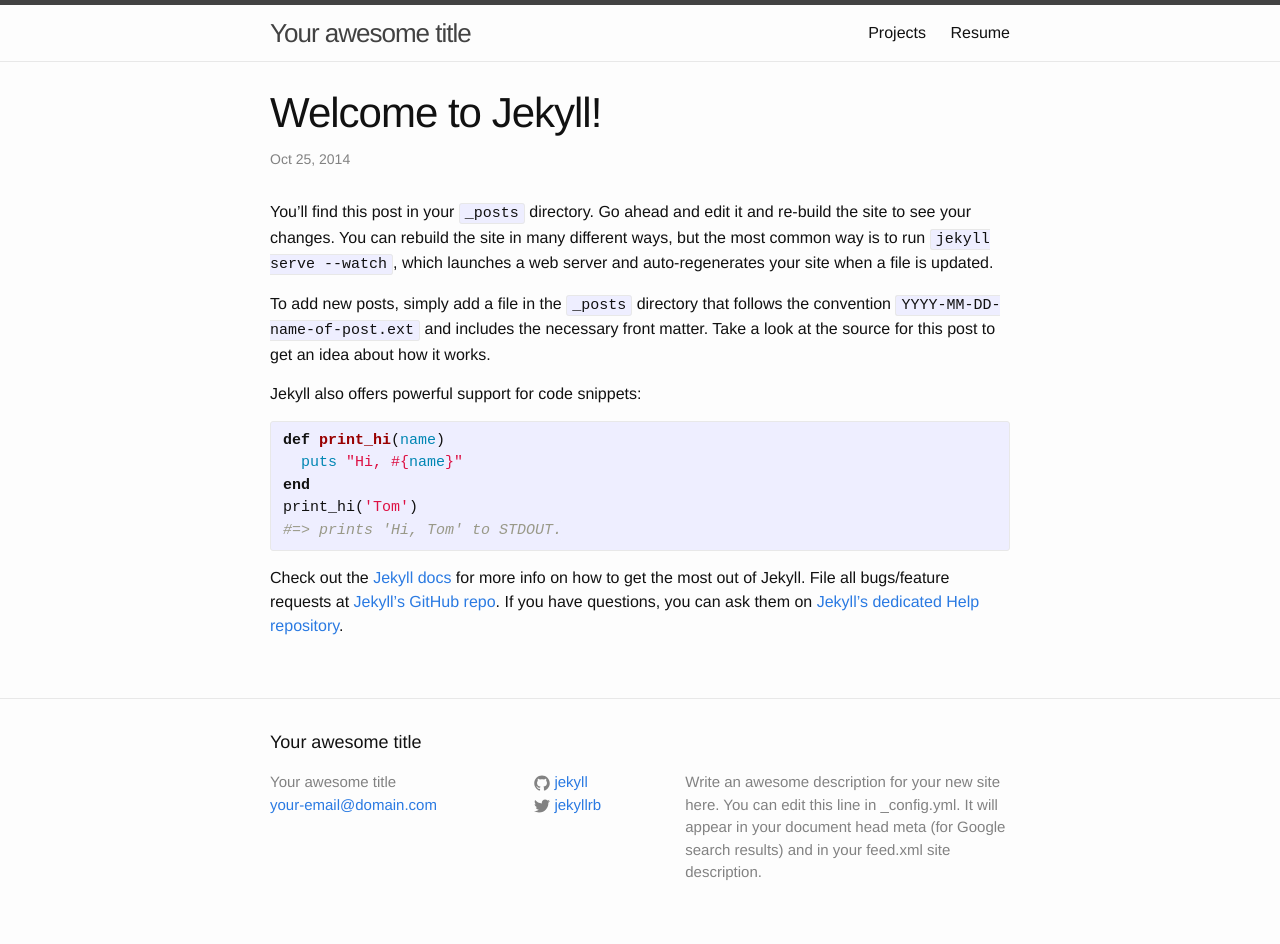
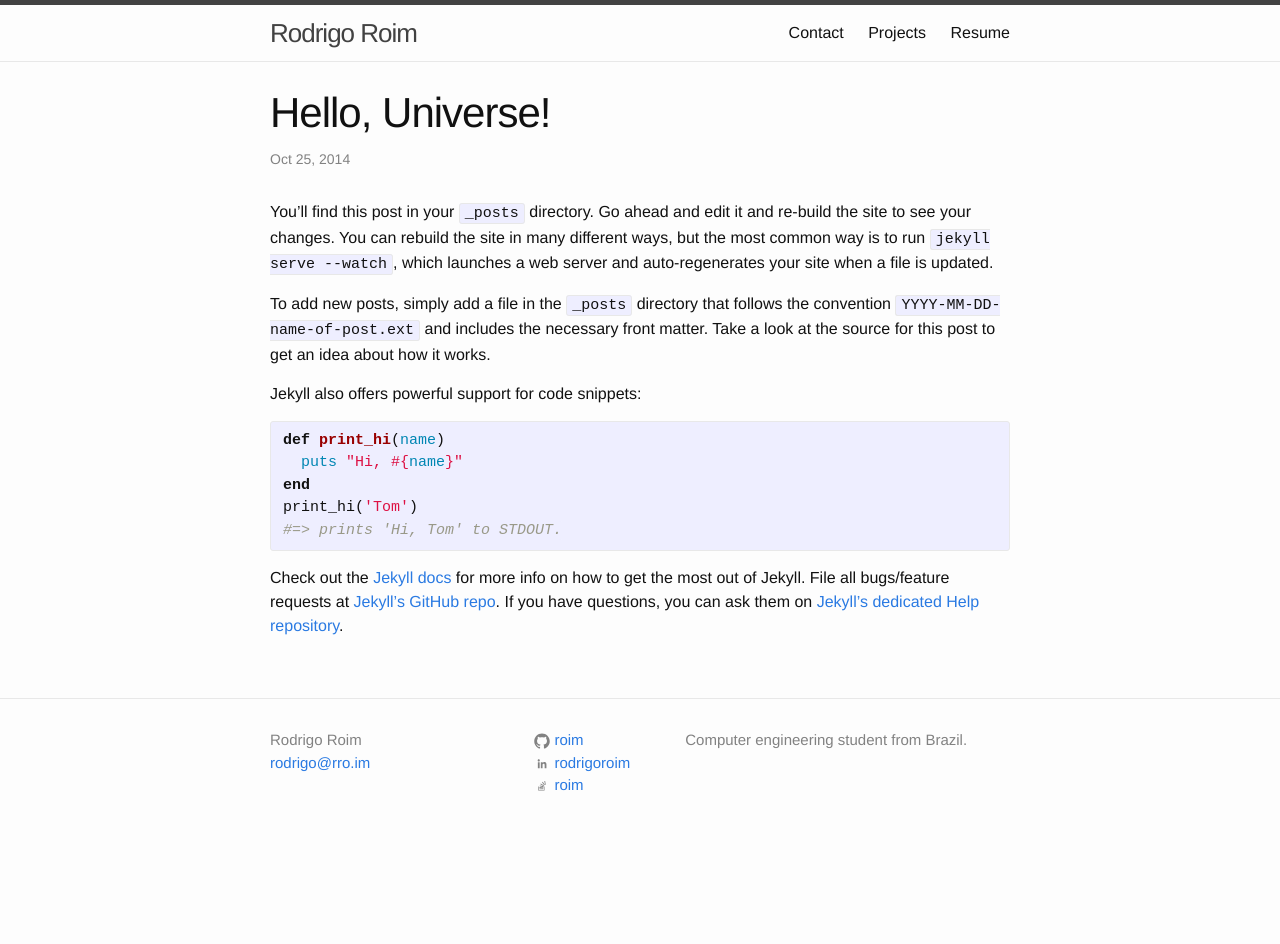
Before and after one commit to roim/roim.github.io, a Jekyll site: the page built from _posts/2014-10-25-welcome-to-jekyll.markdown, in a window 1280 px wide. Built offline with Jekyll 4.4.1, drawn with Linux system fonts in a browser that asks for light colours; after the commit the page ends 900 px from its top, so only the background shows below that.

Commit message:
Header/Footer/Config changes

```diff
--- a/_config.yml
+++ b/_config.yml
@@ -1,14 +1,14 @@
 # Site settings
-title: Your awesome title
-email: your-email@domain.com
+title: Rodrigo Roim
+name: Rodrigo Roim
+email: rodrigo@rro.im
 description: > # this means to ignore newlines until "baseurl:"
-  Write an awesome description for your new site here. You can edit this
-  line in _config.yml. It will appear in your document head meta (for
-  Google search results) and in your feed.xml site description.
+  Computer engineering student from Brazil.
 baseurl: "" # the subpath of your site, e.g. /blog/
-url: "http://yourdomain.com" # the base hostname & protocol for your site
-twitter_username: jekyllrb
-github_username:  jekyll
+url: "http://rro.im" # the base hostname & protocol for your site
+github_username:  roim
+linkedin_username: rodrigoroim
+stackoverflow_username: roim
 
 # Build settings
 markdown: kramdown
--- a/_includes/footer.html
+++ b/_includes/footer.html
@@ -2,12 +2,10 @@
 
   <div class="wrapper">
 
-    <h2 class="footer-heading">{{ site.title }}</h2>
-
     <div class="footer-col-wrapper">
       <div class="footer-col  footer-col-1">
         <ul class="contact-list">
-          <li>{{ site.title }}</li>
+          <li>{{ site.name }}</li>
           <li><a href="mailto:{{ site.email }}">{{ site.email }}</a></li>
         </ul>
       </div>
@@ -24,6 +22,34 @@
               </span>
 
               <span class="username">{{ site.github_username }}</span>
+            </a>
+          </li>
+          {% endif %}
+
+          {% if site.linkedin_username %}
+          <li>
+            <a href="https://linkedin.com/in/{{ site.linkedin_username }}">
+              <span class="icon  icon--github">
+                <svg viewBox="0 0 512 512">
+                  <path d="M186.4 142.4c0 19-15.3 34.5-34.2 34.5 -18.9 0-34.2-15.4-34.2-34.5 0-19 15.3-34.5 34.2-34.5C171.1 107.9 186.4 123.4 186.4 142.4zM181.4 201.3h-57.8V388.1h57.8V201.3zM273.8 201.3h-55.4V388.1h55.4c0 0 0-69.3 0-98 0-26.3 12.1-41.9 35.2-41.9 21.3 0 31.5 15 31.5 41.9 0 26.9 0 98 0 98h57.5c0 0 0-68.2 0-118.3 0-50-28.3-74.2-68-74.2 -39.6 0-56.3 30.9-56.3 30.9v-25.2H273.8z"/>
+                </svg>
+              </span>
+
+              <span class="username">{{ site.linkedin_username }}</span>
+            </a>
+          </li>
+          {% endif %}
+
+          {% if site.stackoverflow_username %}
+          <li>
+            <a href="http://stackoverflow.com/users/938782/">
+              <span class="icon  icon--github">
+                <svg viewBox="0 0 512 512">
+                  <path d="M294.8 361.2l-122 0.1 0-26 122-0.1L294.8 361.2zM377.2 213.7L356.4 93.5l-25.7 4.5 20.9 120.2L377.2 213.7zM297.8 301.8l-121.4-11.2 -2.4 25.9 121.4 11.2L297.8 301.8zM305.8 267.8l-117.8-31.7 -6.8 25.2 117.8 31.7L305.8 267.8zM321.2 238l-105-62 -13.2 22.4 105 62L321.2 238zM346.9 219.7l-68.7-100.8 -21.5 14.7 68.7 100.8L346.9 219.7zM315.5 275.5v106.5H155.6V275.5h-20.8v126.9h201.5V275.5H315.5z"/>
+                </svg>
+              </span>
+
+              <span class="username">{{ site.stackoverflow_username }}</span>
             </a>
           </li>
           {% endif %}
--- a/_includes/header.html
+++ b/_includes/header.html
@@ -14,6 +14,7 @@
       </a>
 
       <div class="trigger">
+        <a class="page-link" href="mailto:{{ site.email }}">Contact</a>
         {% for page in site.pages %}
           {% if page.title %}
           <a class="page-link" href="{{ page.url | prepend: site.baseurl }}">{{ page.title }}</a>
--- a/_posts/2014-10-25-welcome-to-jekyll.markdown
+++ b/_posts/2014-10-25-welcome-to-jekyll.markdown
@@ -1,6 +1,6 @@
 ---
 layout: post
-title:  "Welcome to Jekyll!"
+title:  "Hello, Universe!"
 date:   2014-10-25 20:11:51
 categories: jekyll update
 ---
```
